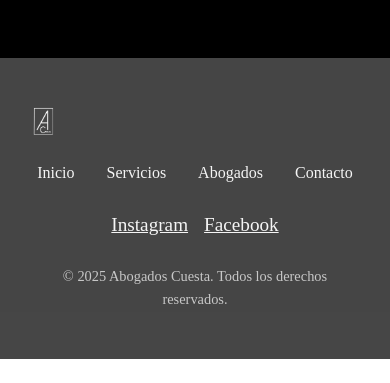
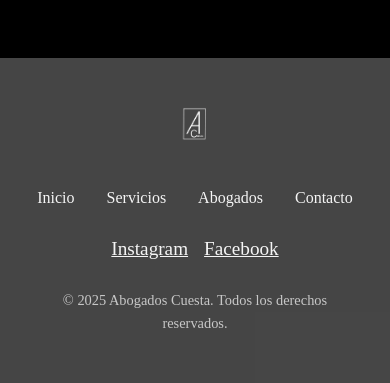
Before and after one commit to dvzeliev/CuestaAbogadosWeb, a plain HTML site: page index.html in a window 390 px wide. Shown: the part 4769-5152 px from the top of the page. Before the commit the page ends 5128 px from the top, so only its background shows below. Drawn offline with Linux system fonts and the light colour scheme.

Commit message:
Update style.css

```diff
--- a/style.css
+++ b/style.css
@@ -46,12 +46,6 @@ body {
     height: 40px;
     width: auto;
     transition: var(--transition);
-}
-
-@media (max-width: 768px) {
-    .nav-logo {
-        height: 30px;
-    }
 }
 
 .logo {
@@ -370,6 +364,18 @@ body {
     color: var(--secondary-color);
 }
 
+.footer .logo {
+    display: block;
+    text-align: center;
+    margin: 0 auto 2rem auto;
+}
+
+.footer .nav-logo {
+    height: 60px;
+    width: auto;
+    transition: var(--transition);
+}
+
 .social-icons {
     display: flex;
     justify-content: center;
@@ -432,3 +438,23 @@ body {
         font-size: 2rem;
     }
 }
+
+/* Responsive para pantallas más pequeñas */
+@media (max-width: 768px) {
+    .footer .nav-logo {
+        height: 45px;
+    }
+}
+
+/* Para pantallas muy pequeñas */
+@media (max-width: 480px) {
+    .footer .nav-logo {
+        height: 35px;
+    }
+}
+
+@media (max-width: 768px) {
+    .nav-logo {
+        height: 30px;
+    }
+}
```
